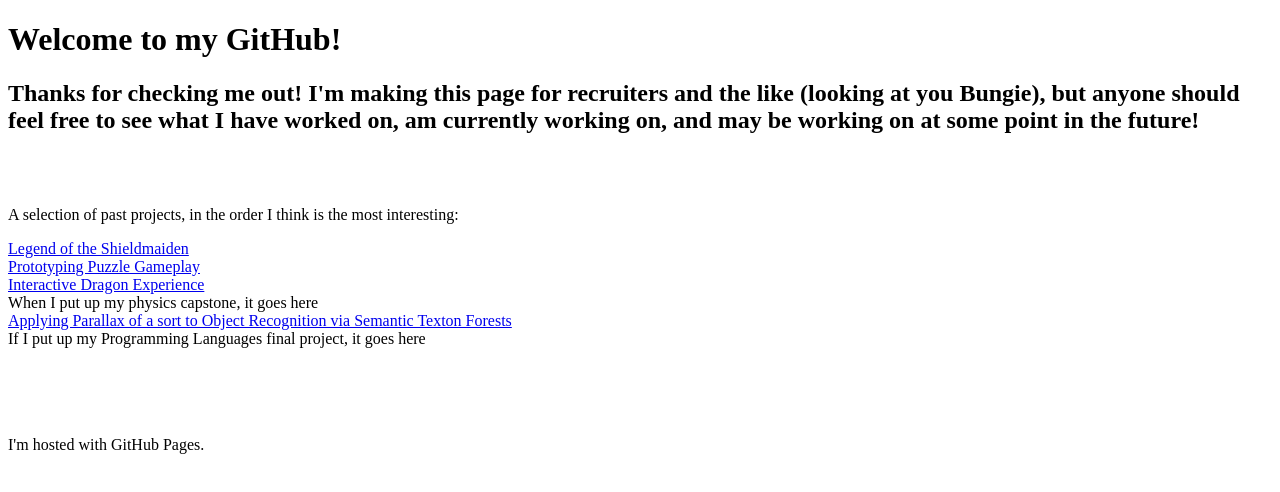
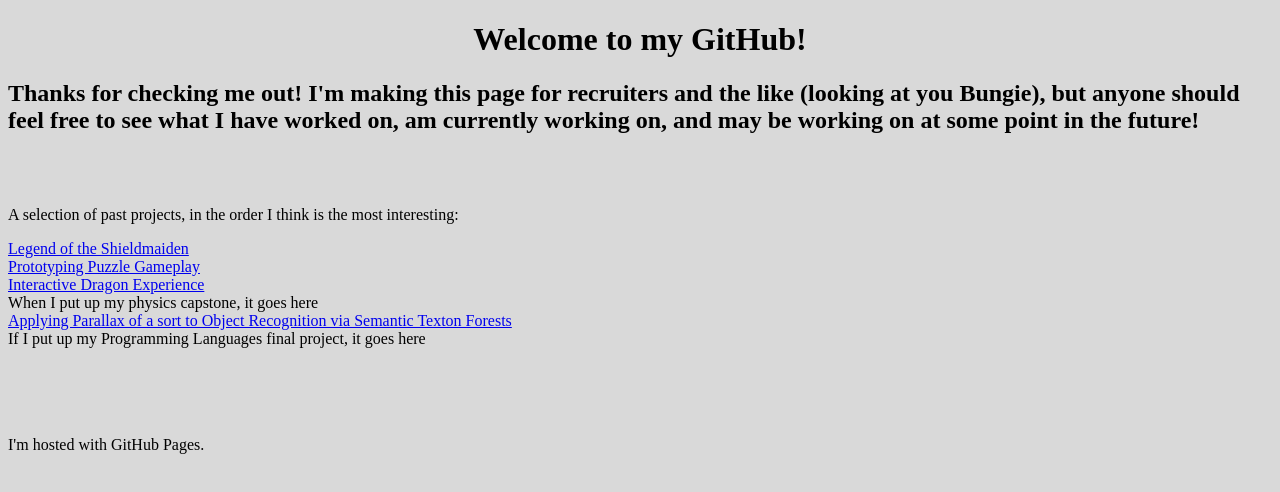
Before and after one commit to e102y/e102y.github.io, a plain HTML site: page index.html in a window 1280 px wide. Drawn offline with Linux system fonts and the light colour scheme.

Commit message:
improved CSS

```diff
--- a/index.html
+++ b/index.html
@@ -1,5 +1,12 @@
 <!DOCTYPE html>
 <html>
+<head>
+  <title>Trent's Curated GitHub Page</title>
+  <style>
+    body {background-color: #d9d9d9;}
+    h1 {text-align: center}
+  </style>
+</head>
 <body>
   <h1>Welcome to my GitHub!</h1>
   <h2>Thanks for checking me out! I'm making this page for recruiters and the like (looking at you Bungie), but anyone should feel free to see what I have worked on, am currently working on, and may be working on at some point in the future!</h2>
```
